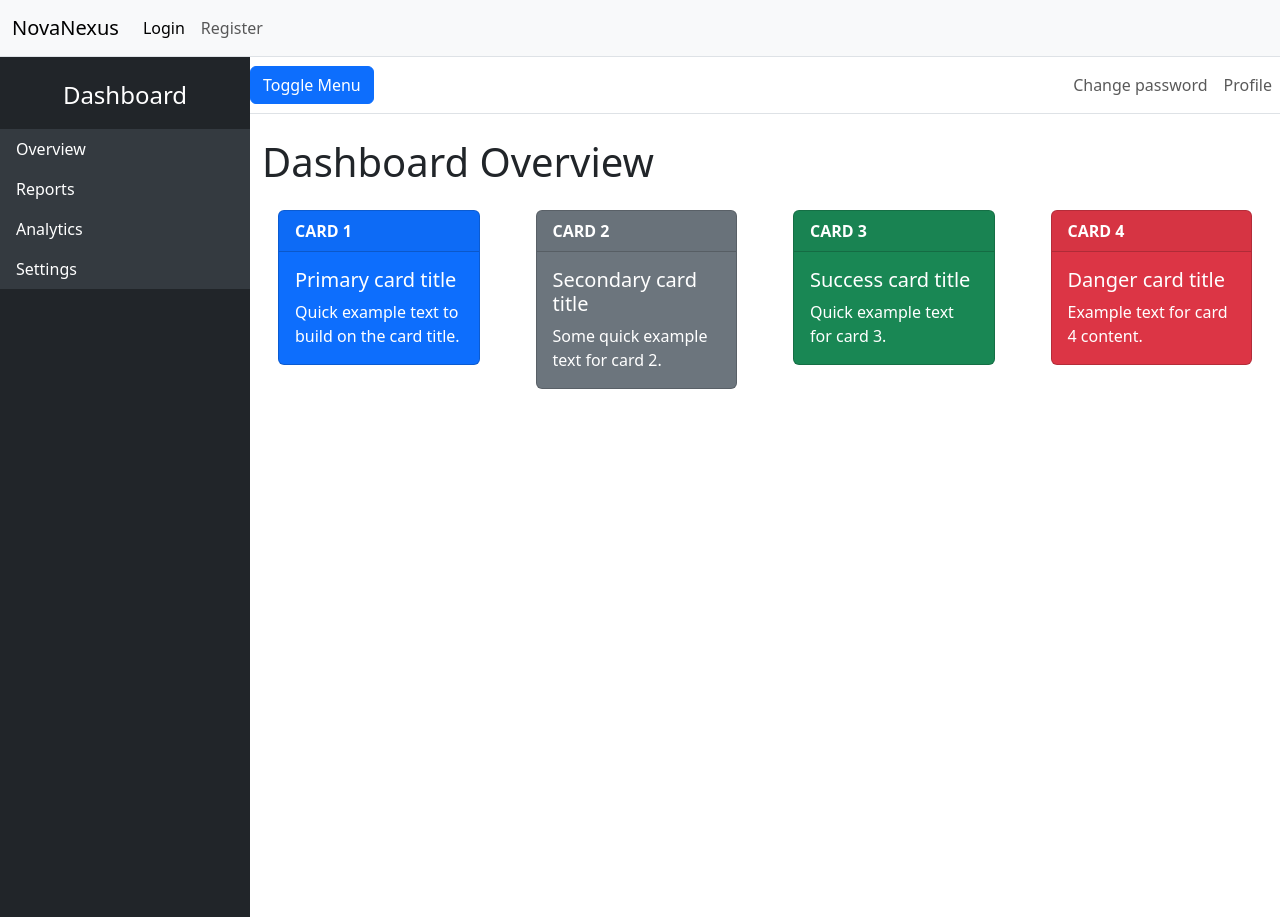
After one commit to paulhoratau/NovaNexus, a Django app: page /dashboard/ in a window 1280 px wide. The commit adds this page. Run offline with Django 5.2, Linux system fonts and the light colour scheme.

Commit message:
added dashboard

```diff
--- a/app/templates/novanexus/base/base.html
+++ b/app/templates/novanexus/base/base.html
@@ -2,6 +2,8 @@
 
 <html>
 <head>
+    {% block head %}
+    {% endblock %}
     <meta charset="utf-8">
         <meta name="viewport" content="width=device-width, initial-scale=1">
 
@@ -31,7 +33,7 @@
               </li>
               {% else %}
               <li class="nav-item">
-                <a class="nav-link" href="{% url 'logout' %}">Log-Out</a>
+                <a class="nav-link" href="{% url 'logout' %}">Log out</a>
               </li>
 
 
--- /dev/null
+++ b/app/templates/novanexus/dashboard.html
@@ -0,0 +1,198 @@
+{% extends "novanexus/base/base.html" %}
+{% block head %}
+    <meta charset="UTF-8">
+    <meta name="viewport" content="width=device-width, initial-scale=1.0">
+    <meta http-equiv="X-UA-Compatible" content="ie=edge">
+    <title>Dashboard</title>
+    <!-- Bootstrap CSS -->
+    <link href="https://cdn.jsdelivr.net/npm/bootstrap@5.3.0/dist/css/bootstrap.min.css" rel="stylesheet">
+    <style>
+        /* Base Styles */
+        body {
+            overflow-x: hidden;
+            background-color: #f8f9fa;
+        }
+
+        #wrapper {
+            display: flex;
+            width: 100%;
+            transition: all 0.3s ease-in-out;
+        }
+
+        #sidebar-wrapper {
+            width: 250px;
+            background-color: #343a40;
+            color: #fff;
+            position: fixed;
+            height: 100%;
+            z-index: 1000;
+            padding-top: 20px;
+            transition: all 0.3s;
+        }
+
+        #sidebar-wrapper .list-group-item {
+            background-color: #343a40;
+            border: none;
+            color: #fff;
+        }
+
+        #sidebar-wrapper .list-group-item:hover {
+            background-color: #495057;
+            cursor: pointer;
+        }
+
+        #sidebar-wrapper .sidebar-heading {
+            font-size: 1.5rem;
+            text-align: center;
+            padding-bottom: 1rem;
+        }
+
+        #page-content-wrapper {
+            flex-grow: 1;
+            padding-left: 250px;
+            transition: all 0.3s;
+        }
+
+        #wrapper.toggled #sidebar-wrapper {
+            margin-left: -250px;
+        }
+
+        #wrapper.toggled #page-content-wrapper {
+            padding-left: 0;
+        }
+
+        /* Navbar */
+        .navbar {
+            padding: 1rem;
+            background-color: #fff;
+            border-bottom: 1px solid #dee2e6;
+        }
+
+        .navbar-toggler {
+            border: none;
+        }
+
+        /* Card Styles */
+        .card {
+            margin: 1rem;
+            transition: transform 0.3s ease-in-out;
+        }
+
+        .card:hover {
+            transform: translateY(-10px);
+            box-shadow: 0 8px 20px rgba(0, 0, 0, 0.2);
+        }
+
+        .card-header {
+            font-weight: bold;
+            text-transform: uppercase;
+        }
+
+        /* Responsive Design */
+        @media (max-width: 768px) {
+            #sidebar-wrapper {
+                margin-left: -250px;
+            }
+
+            #wrapper.toggled #sidebar-wrapper {
+                margin-left: 0;
+            }
+
+            #page-content-wrapper {
+                padding-left: 0;
+            }
+        }
+    </style>
+{% endblock %}
+{% block content %}
+<body>
+    <div class="d-flex" id="wrapper">
+        <!-- Sidebar -->
+        <div class="bg-dark" id="sidebar-wrapper">
+            <div class="sidebar-heading">Dashboard</div>
+            <div class="list-group list-group-flush">
+                <a href="#" class="list-group-item list-group-item-action">Overview</a>
+                <a href="#" class="list-group-item list-group-item-action">Reports</a>
+                <a href="#" class="list-group-item list-group-item-action">Analytics</a>
+                <a href="#" class="list-group-item list-group-item-action">Settings</a>
+            </div>
+        </div>
+        <!-- /#sidebar-wrapper -->
+
+        <!-- Page Content -->
+        <div id="page-content-wrapper">
+            <nav class="navbar navbar-expand-lg navbar-light">
+                <button class="btn btn-primary" id="menu-toggle">Toggle Menu</button>
+                <button class="navbar-toggler" type="button" data-bs-toggle="collapse" data-bs-target="#navbarSupportedContent"
+                    aria-controls="navbarSupportedContent" aria-expanded="false" aria-label="Toggle navigation">
+                    <span class="navbar-toggler-icon"></span>
+                </button>
+
+                <div class="collapse navbar-collapse" id="navbarSupportedContent">
+                    <ul class="navbar-nav ms-auto mt-2 mt-lg-0">
+                        <li class="nav-item active">
+                            <a class="nav-link" href="#">Change password</a>
+                        </li>
+                        <li class="nav-item">
+                            <a class="nav-link" href="#">Profile</a>
+                        </li>
+                    </ul>
+                </div>
+            </nav>
+
+            <div class="container-fluid">
+                <h1 class="mt-4">Dashboard Overview</h1>
+                <div class="row">
+                    <div class="col-lg-3">
+                        <div class="card text-white bg-primary mb-3">
+                            <div class="card-header">Card 1</div>
+                            <div class="card-body">
+                                <h5 class="card-title">Primary card title</h5>
+                                <p class="card-text">Quick example text to build on the card title.</p>
+                            </div>
+                        </div>
+                    </div>
+                    <div class="col-lg-3">
+                        <div class="card text-white bg-secondary mb-3">
+                            <div class="card-header">Card 2</div>
+                            <div class="card-body">
+                                <h5 class="card-title">Secondary card title</h5>
+                                <p class="card-text">Some quick example text for card 2.</p>
+                            </div>
+                        </div>
+                    </div>
+                    <div class="col-lg-3">
+                        <div class="card text-white bg-success mb-3">
+                            <div class="card-header">Card 3</div>
+                            <div class="card-body">
+                                <h5 class="card-title">Success card title</h5>
+                                <p class="card-text">Quick example text for card 3.</p>
+                            </div>
+                        </div>
+                    </div>
+                    <div class="col-lg-3">
+                        <div class="card text-white bg-danger mb-3">
+                            <div class="card-header">Card 4</div>
+                            <div class="card-body">
+                                <h5 class="card-title">Danger card title</h5>
+                                <p class="card-text">Example text for card 4 content.</p>
+                            </div>
+                        </div>
+                    </div>
+                </div>
+            </div>
+        </div>
+        <!-- /#page-content-wrapper -->
+    </div>
+    <!-- /#wrapper -->
+
+    <!-- Bootstrap JS -->
+    <script src="https://cdn.jsdelivr.net/npm/bootstrap@5.3.0/dist/js/bootstrap.bundle.min.js"></script>
+    <script>
+        var menuToggle = document.getElementById("menu-toggle");
+        menuToggle.addEventListener("click", function () {
+            document.getElementById("wrapper").classList.toggle("toggled");
+        });
+    </script>
+</body>
+{% endblock %}
--- a/app/urls.py
+++ b/app/urls.py
@@ -5,4 +5,5 @@ urlpatterns = [
     path('register/', views.register, name='register'),
     path('login/', views.login, name = 'login'),
     path('logout/', views.logoutUser, name="logout" ),
+    path('dashboard/', views.dashboard, name="dashboard")
 ]
--- a/app/views.py
+++ b/app/views.py
@@ -45,3 +45,6 @@ def logoutUser(request):
     logout(request)
     messages.info(request, 'You have successfully logged out.')
     return redirect('login')
+
+def dashboard(request):
+    return render(request, 'novanexus/dashboard.html')
```
